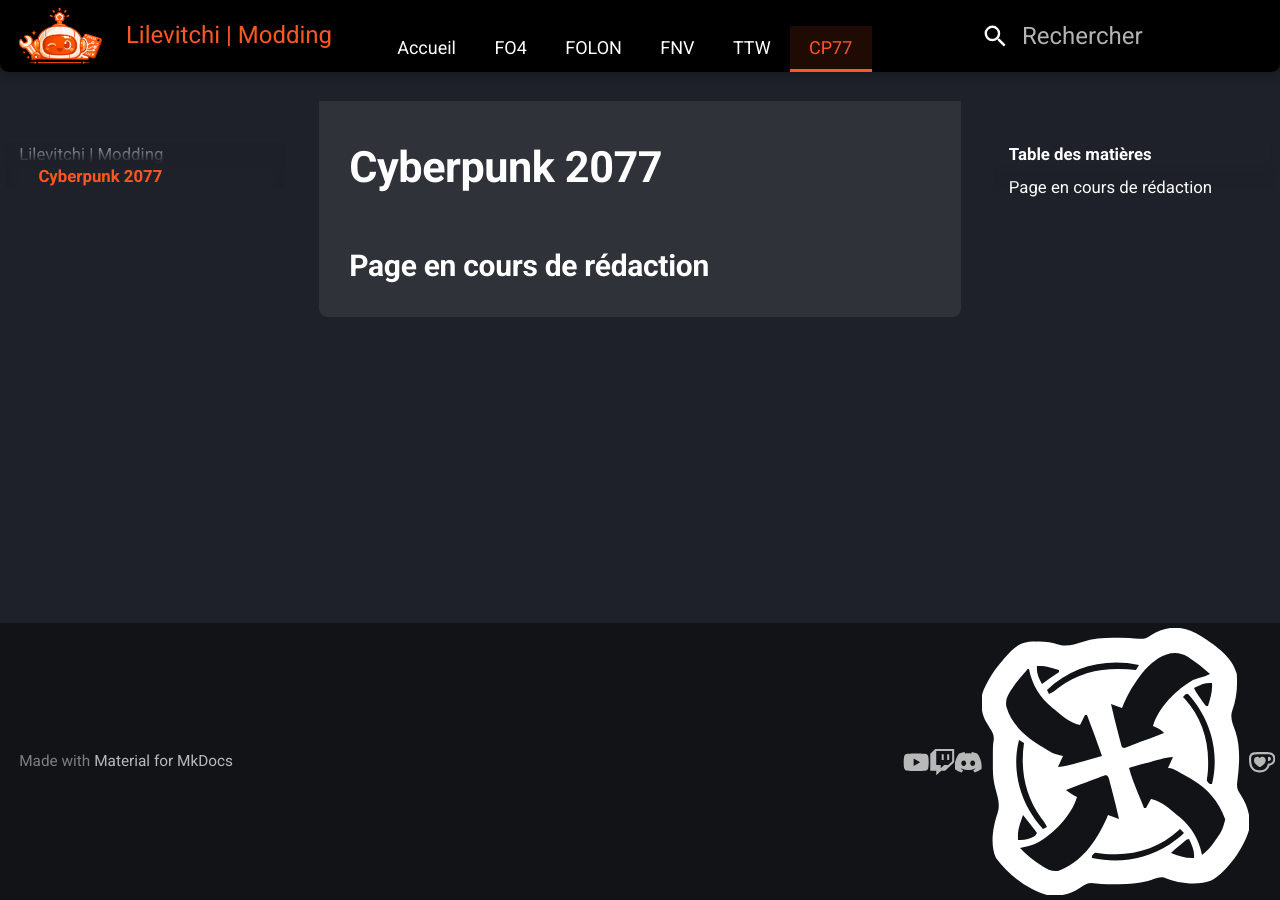
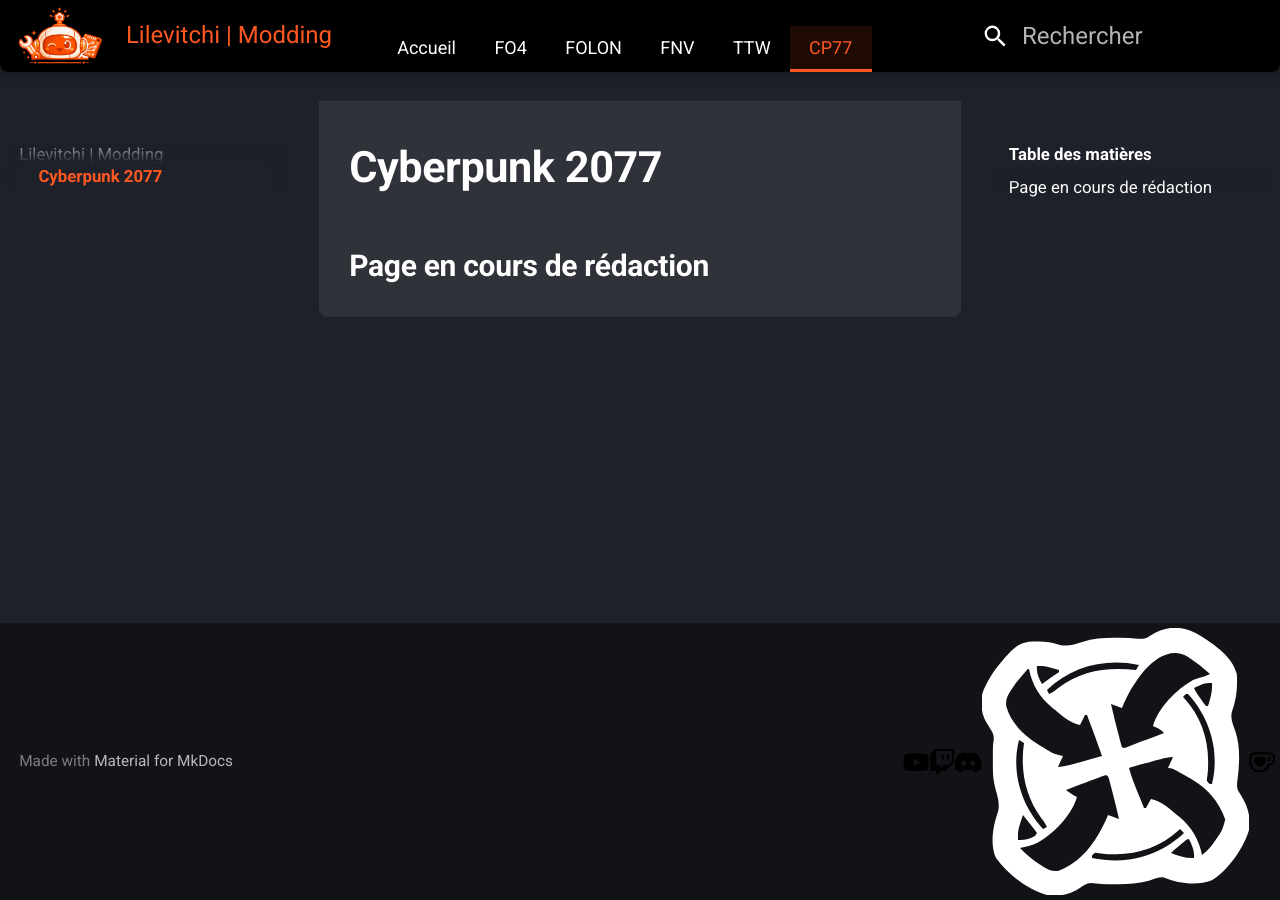
Before and after one commit to Lilevitchi/lilevitchi.github.io, an MkDocs documentation site: the page built from docs/cyberpunk/index.md, in a window 1280 px wide. Built offline with MkDocs 1.6.1 and Material for MkDocs 9.7.7, drawn with Linux system fonts in a browser that asks for light colours.

Commit message:
Update extra.css

```diff
--- a/docs/stylesheets/extra.css
+++ b/docs/stylesheets/extra.css
@@ -619,7 +619,6 @@
     justify-content: flex-end;
     gap: 1rm;
     margin-left: auto;
-   /* padding-top: 8px;*/
 }
 
 /* Lien individuel */
@@ -627,7 +626,6 @@
   display: inline-flex;
   align-items: center;
   color: var(--white);
-  line-height: 1;
 }
 
 /* Lien individuel
@@ -639,7 +637,7 @@
 [data-md-color-scheme] .md-footer-social__link svg {
   width: 1.1rem;
   height: 1.1rem;
-  fill: currentColor;
+  /*fill: currentColor;*/
   transition: fill var(--transition-base);
 }
 
@@ -649,13 +647,13 @@
    width: 1.1rem !important;
    fill: #ffffff !important;
    transition: fill 0.3s ease;
-}
+} */
 
 .md-footer-social__link:hover svg {
     fill: var(--accent);
 }
 
-.orange-icon-svg, .custom-social-icon, .md-footer-social__icon {
+/*.orange-icon-svg, .custom-social-icon, .md-footer-social__icon {
     max-height: 1.1rem;
     width: 1.1rem;
     display: inline-flex;
```
